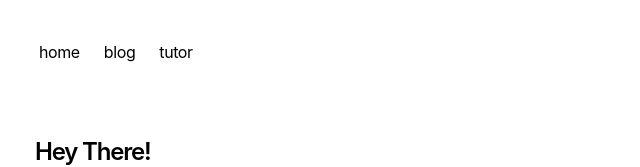
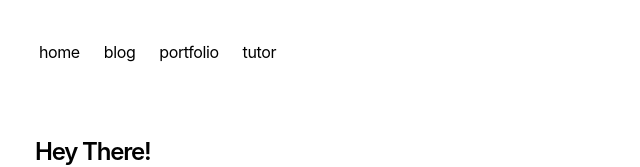
Before and after one commit to BillingtonDev/nextjs-portfolio, a Next.js app: page / in a window 1280 px wide. Shown: the top 167 px of the page, without its empty margins (317-957 px from the left). Built offline with nearby package versions, Linux system fonts and the light colour scheme.

Commit message:
MB - update nav

```diff
--- a/app/components/nav.tsx
+++ b/app/components/nav.tsx
@@ -6,6 +6,9 @@ const navItems = {
   },
   '/blog': {
     name: 'blog',
+  },
+  '/portfolio': {
+    name: 'portfolio',
   },
   'https://micahstutoring.setmore.com/': {
     name: 'tutor',
```
